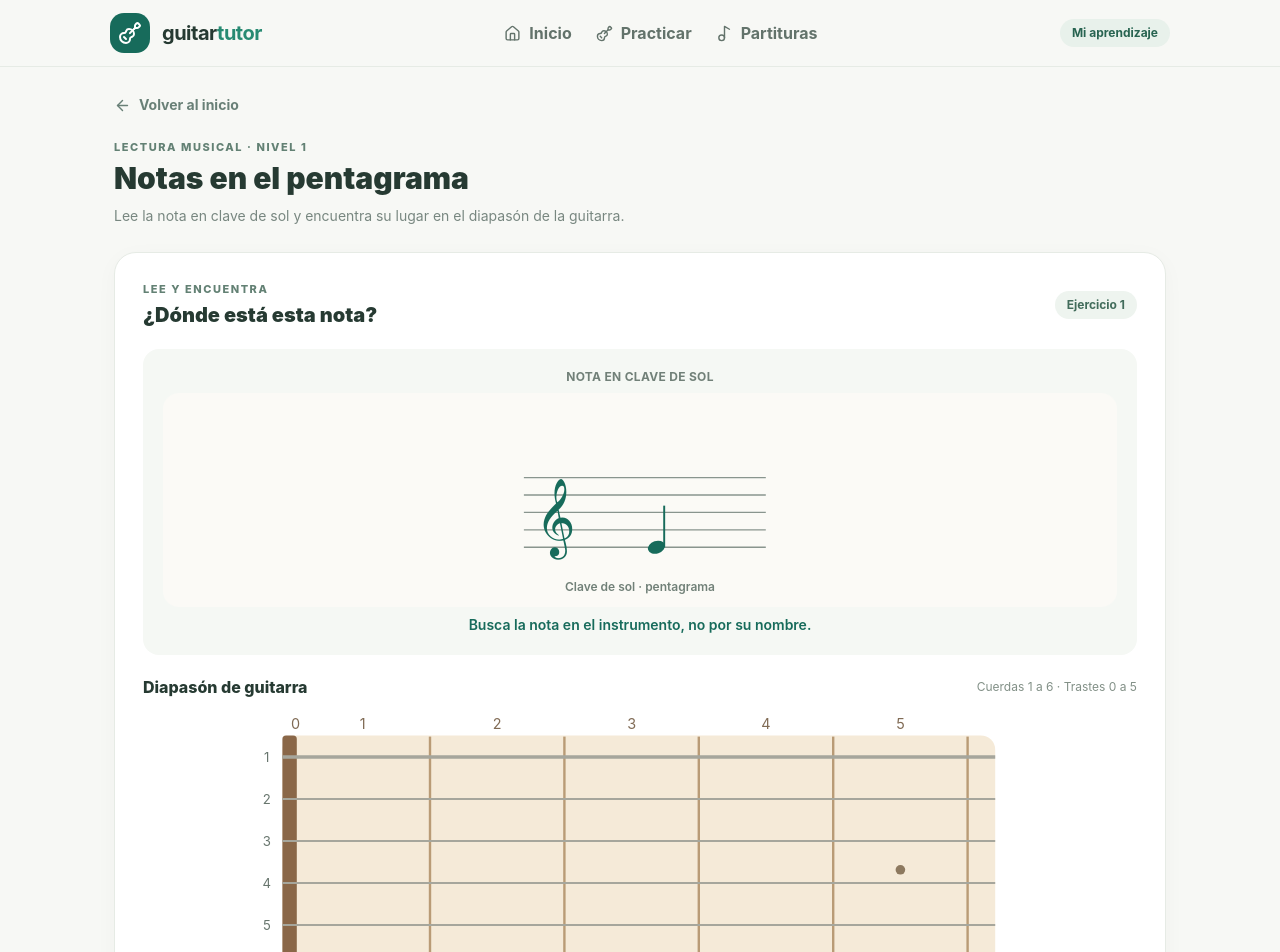
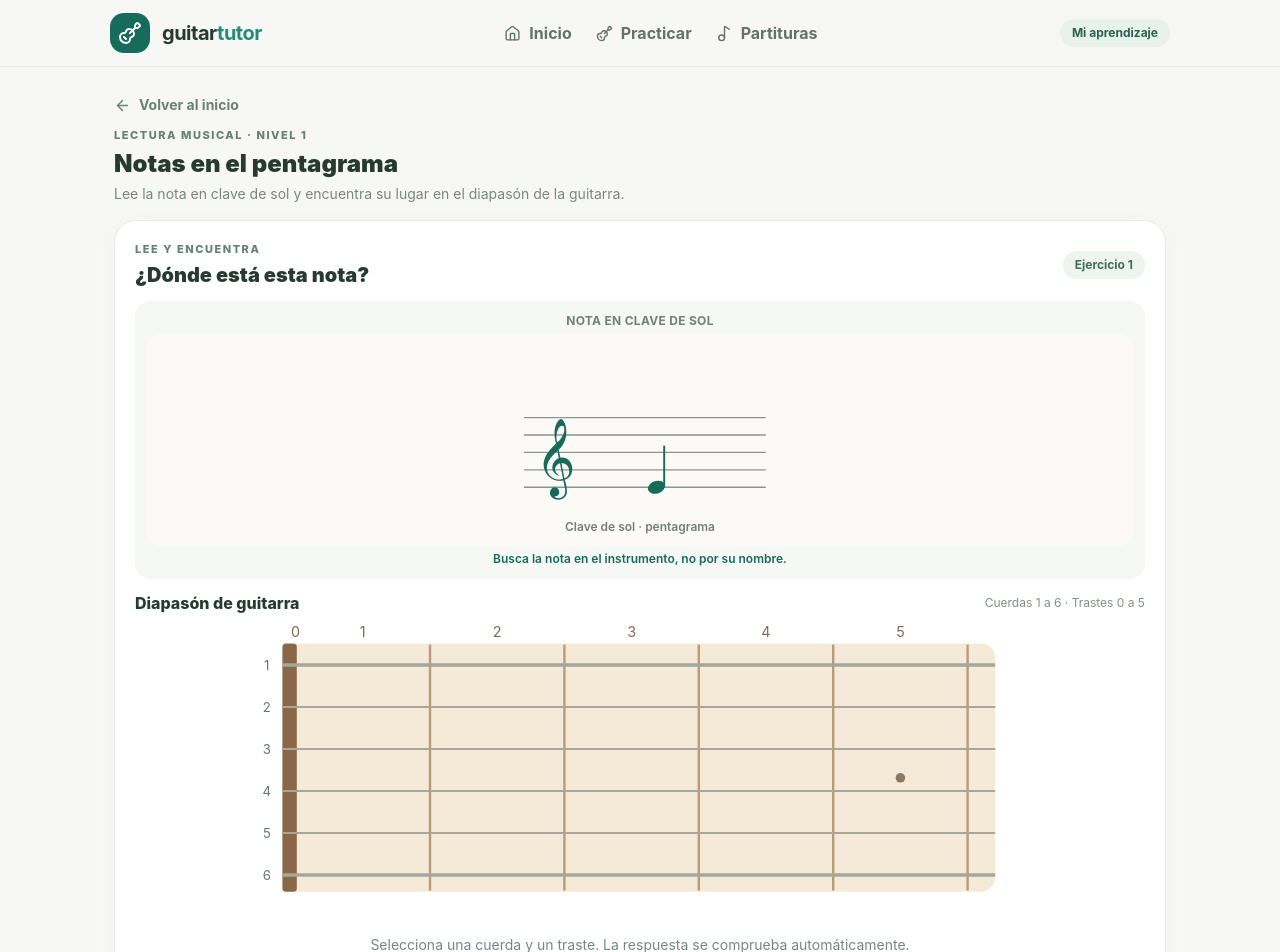
Before and after one commit to juanisidromejia/guitar-tutor, a Vue app: page /notas-pentagrama in a window 1280 px wide. Shown: the top 952 px of the page. Built offline with nearby package versions, Linux system fonts and the light colour scheme.

Commit message:
Compact staff reading lesson layout

```diff
--- a/src/views/StaffFretboardLesson.vue
+++ b/src/views/StaffFretboardLesson.vue
@@ -47,19 +47,19 @@ onBeforeUnmount(() => {
 
 <template>
   <div class="page">
-    <RouterLink to="/" class="mb-6 inline-flex items-center gap-2 text-sm font-bold text-[#698077]">
+    <RouterLink to="/" class="mb-3 inline-flex items-center gap-2 text-sm font-bold text-[#698077]">
       <ArrowLeft :size="17" /> Volver al inicio
     </RouterLink>
 
-    <div class="mb-6">
+    <div class="mb-4">
       <p class="eyebrow">Lectura musical · Nivel 1</p>
-      <h1 class="mt-1 text-3xl font-black">Notas en el pentagrama</h1>
-      <p class="mt-2 max-w-2xl text-sm leading-6 text-[#788780]">
+      <h1 class="mt-1 text-2xl font-black">Notas en el pentagrama</h1>
+      <p class="mt-1 max-w-2xl text-sm leading-5 text-[#788780]">
         Lee la nota en clave de sol y encuentra su lugar en el diapasón de la guitarra.
       </p>
     </div>
 
-    <section class="panel p-5 sm:p-7">
+    <section class="panel p-4 sm:p-5">
       <div class="flex items-center justify-between gap-3">
         <div>
           <p class="eyebrow">Lee y encuentra</p>
@@ -68,34 +68,34 @@ onBeforeUnmount(() => {
         <span class="rounded-full bg-[#eef4ef] px-3 py-1.5 text-xs font-bold text-[#426c5b]">Ejercicio {{ round }}</span>
       </div>
 
-      <div class="my-5 rounded-2xl bg-[#f5f8f4] p-3 sm:p-5">
-        <p class="mb-2 text-center text-xs font-bold uppercase tracking-wide text-[#718078]">Nota en clave de sol</p>
+      <div class="my-3 rounded-2xl bg-[#f5f8f4] p-2 sm:p-3">
+        <p class="mb-1 text-center text-xs font-bold uppercase tracking-wide text-[#718078]">Nota en clave de sol</p>
         <StaffNote :midi="target" />
-        <p class="mt-2 text-center text-sm font-semibold text-[#176b5b]">
+        <p class="mt-1 text-center text-xs font-semibold text-[#176b5b]">
           Busca la nota en el instrumento, no por su nombre.
         </p>
       </div>
 
-      <div class="mb-4 flex items-center justify-between gap-3">
+      <div class="mb-2 flex items-center justify-between gap-3">
         <h3 class="font-extrabold">Diapasón de guitarra</h3>
         <span class="text-xs text-[#829087]">Cuerdas 1 a 6 · Trastes 0 a 5</span>
       </div>
       <GuitarFretboard :selected="selected" :disabled="feedback === 'correct'" @select="choose" />
 
-      <div v-if="feedback === 'wrong'" class="mt-5 flex items-center gap-3 rounded-xl bg-[#fff1e9] p-4 text-[#a14f2d]">
+      <div v-if="feedback === 'wrong'" class="mt-3 flex items-center gap-3 rounded-xl bg-[#fff1e9] p-3 text-[#a14f2d]">
         <XCircle />
         <p class="text-sm font-semibold">Esa posición produce otra nota. ¡Inténtalo de nuevo!</p>
       </div>
-      <div v-else-if="feedback === 'correct'" class="mt-5 flex items-center gap-3 rounded-xl bg-[#e9f5ed] p-4 text-[#226447]">
+      <div v-else-if="feedback === 'correct'" class="mt-3 flex items-center gap-3 rounded-xl bg-[#e9f5ed] p-3 text-[#226447]">
         <CheckCircle2 />
         <p class="text-sm font-semibold">¡Correcto! Has relacionado el pentagrama con la guitarra. Siguiente nota…</p>
       </div>
-      <p v-else class="mt-5 text-center text-sm text-[#788780]">
+      <p v-else class="mt-3 text-center text-sm text-[#788780]">
         Selecciona una cuerda y un traste. La respuesta se comprueba automáticamente.
       </p>
     </section>
 
-    <div class="mt-5 rounded-2xl bg-[#edf4ee] p-4 text-sm leading-6 text-[#567267]">
+    <div class="mt-3 rounded-2xl bg-[#edf4ee] p-3 text-xs leading-5 text-[#567267]">
       <b>Consejo:</b> recuerda que la guitarra suena una octava más grave de lo que se escribe.
       Por eso, la posición correcta del diapasón corresponde a una octava más grave que la nota escrita.
     </div>
```
